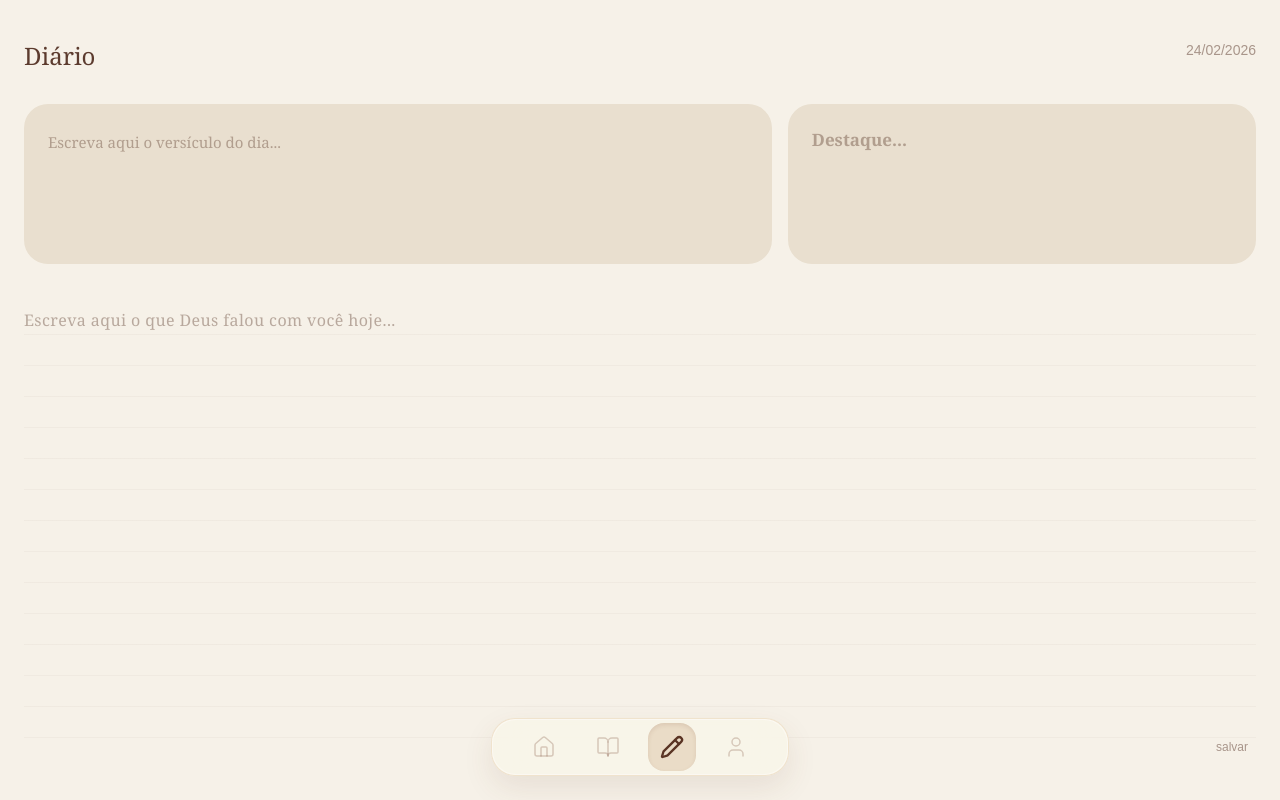
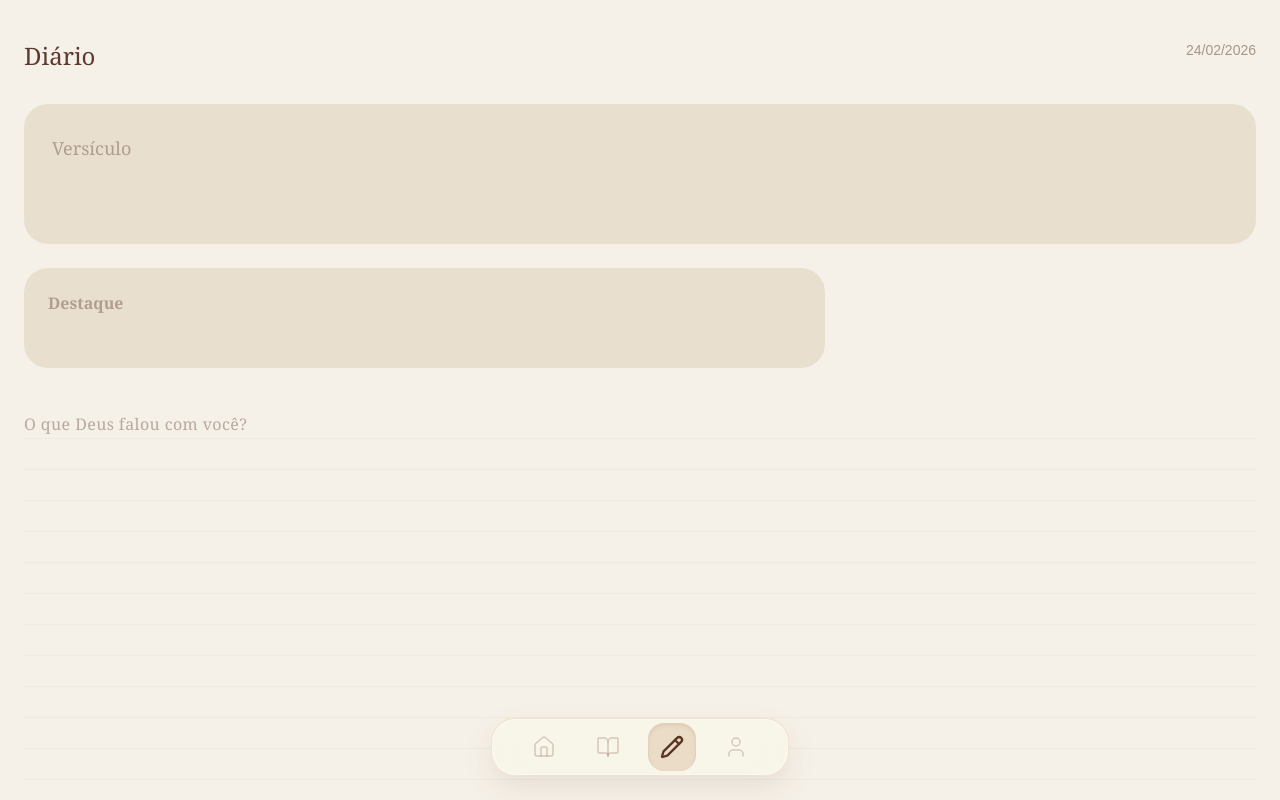
Before and after one commit to michelesannti/no-secreto, a Next.js app: page /diario in a window 1280 px wide. Shown: the top 800 px of the page. Built offline with nearby package versions, Linux system fonts and the light colour scheme.

Commit message:
Diario com versiculo dominante e destaque abaixo

```diff
--- a/app/(app)/diario/page.tsx
+++ b/app/(app)/diario/page.tsx
@@ -18,15 +18,12 @@ export default function DiarioPage() {
         </span>
       </div>
 
-      {/* Versículo + Destaque assimétricos */}
-      <div className="flex gap-4 mb-10">
-
-        {/* Versículo horizontal (maior) */}
-        <div className="flex-1 bg-[#e9dfcf] rounded-3xl p-6 min-h-[160px]">
+      {/* Versículo (tema principal, horizontal e dominante) */}
+      <div className="bg-[#e9dfcf] rounded-3xl p-7 min-h-[140px] mb-6">
         <textarea
           value={versiculo}
           onChange={(e) => setVersiculo(e.target.value)}
-            placeholder="Escreva aqui o versículo do dia..."
+          placeholder="Versículo"
           className="
             w-full
             h-full
@@ -34,19 +31,19 @@ export default function DiarioPage() {
             resize-none
             outline-none
             font-serif
-              text-[15px]
-              leading-7
+            text-[18px]
+            leading-8
             placeholder:text-[#5c3b2e]/40
           "
         />
       </div>
 
-        {/* Destaque vertical (mais estreito) */}
-        <div className="w-[38%] bg-[#e9dfcf] rounded-3xl p-6 min-h-[160px] flex items-start">
+      {/* Destaque (menor, abaixo, mais vertical) */}
+      <div className="w-[65%] bg-[#e9dfcf] rounded-3xl p-6 min-h-[100px] mb-10">
         <textarea
           value={destaque}
           onChange={(e) => setDestaque(e.target.value)}
-            placeholder="Destaque..."
+          placeholder="Destaque"
           className="
             w-full
             h-full
@@ -55,13 +52,11 @@ export default function DiarioPage() {
             outline-none
             font-serif
             font-semibold
-              text-[17px]
+            text-[16px]
             leading-snug
             placeholder:text-[#5c3b2e]/40
           "
         />
-        </div>
-
       </div>
 
       {/* Campo principal com linhas fixas */}
@@ -69,10 +64,10 @@ export default function DiarioPage() {
         <textarea
           value={texto}
           onChange={(e) => setTexto(e.target.value)}
-          placeholder="Escreva aqui o que Deus falou com você hoje..."
+          placeholder="O que Deus falou com você?"
           className="
             w-full
-            min-h-[460px]
+            min-h-[480px]
             bg-transparent
             resize-none
             outline-none
```
Lines whose indentation alone changed are shown as unchanged.
